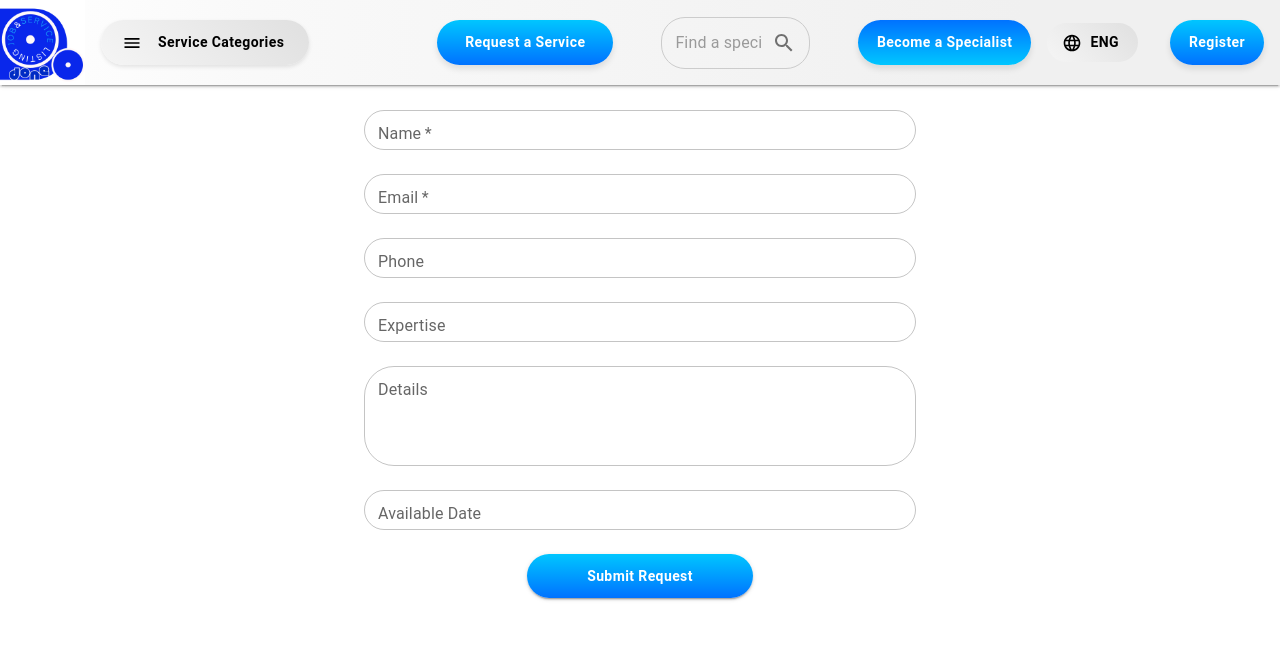
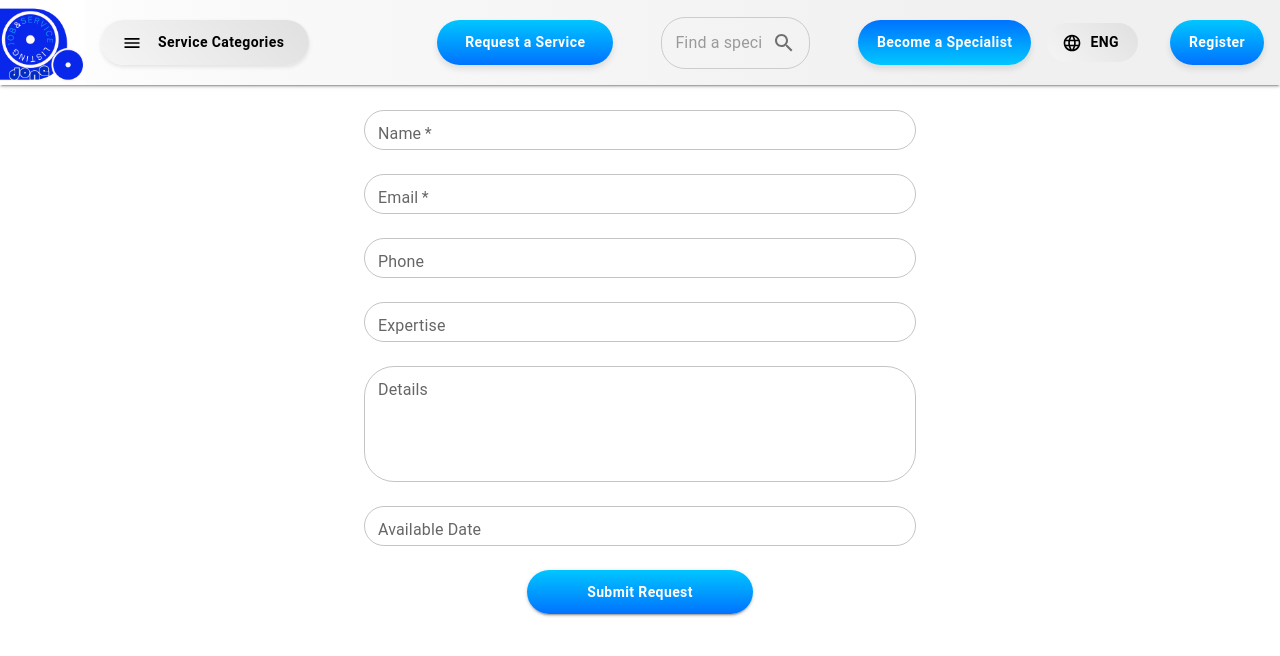
Before and after one commit to Vhkan/dodone, a Next.js app: page /become-specialist in a window 1280 px wide. Shown: the top 656 px of the page. Built offline with nearby package versions, Linux system fonts and the light colour scheme.

Commit message:
fix the become-specialist details input field cursor

```diff
--- a/src/pages/become-specialist.tsx
+++ b/src/pages/become-specialist.tsx
@@ -148,7 +148,10 @@ const BecomeSpecialistPage: React.FC = () => {
               "& .MuiOutlinedInput-root": {
                 ...inputSx["& .MuiOutlinedInput-root"],
                 height: "auto",
-                padding: "4px",
+                padding: 0, // reset outer padding
+                "& textarea": {
+                  padding: "12px 14px", // this controls the inner padding of the multiline area
+                },
               },
             }}
           />
```
